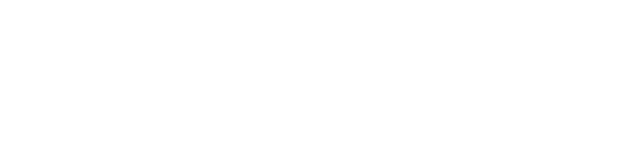
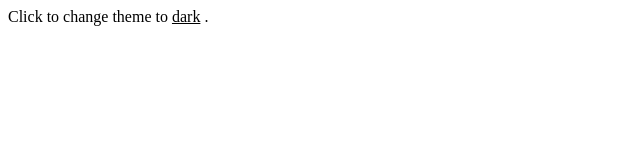
Before and after one commit to mothepro/theme-toggle, a website: page demo/index.html in a window 1280 px wide. Shown: the whole page, without its empty margins (0-640 px from the left). Drawn offline with nearby package versions, Linux system fonts and the light colour scheme.

Commit message:
Add demo

```diff
--- /dev/null
+++ b/demo/dark.css
@@ -0,0 +1,8 @@
+body {
+  background-color: black;
+  color: white;
+}
+
+[slot="light"] {
+  display: none;
+}
--- a/demo/index.html
+++ b/demo/index.html
@@ -7,6 +7,8 @@
   <meta http-equiv="X-UA-Compatible" content="ie=edge">
   <title>Theme Toggle Demo</title>
   <script type="importmap-shim" src="import-map.json"></script>
+  <link rel="stylesheet" href="light.css" media="(prefers-color-scheme: light), (prefers-color-scheme: no-preference)">
+  <link rel="stylesheet" href="dark.css" media="(prefers-color-scheme: dark)">
   <!-- Production -->
   <script prod-only type=prod-only-module src="//unpkg.com/es-module-shims@0.4.6/dist/es-module-shims.min.js"></script>
   <script prod-only type=prod-only-module-shim src="//unpkg.com/@mothepro/theme-toggle/dist/esm/index.js"></script>
@@ -17,7 +19,11 @@
 </head>
 
 <body>
-
+  Click to change theme to
+  <theme-toggle persistent>
+    <u slot="light">dark</u>
+    <u slot="dark">light</u>
+  </theme-toggle>.
 </body>
 
 </html>
--- /dev/null
+++ b/demo/light.css
@@ -0,0 +1,3 @@
+[slot="dark"] {
+  display: none;
+}
```
